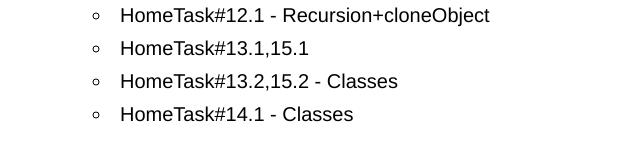
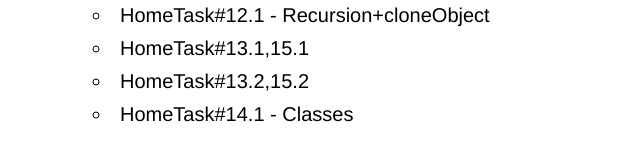
Before and after one commit to BloshkoMP/FD2_Hosting, a plain HTML site: page public/index.html in a window 1280 px wide. Shown: the part 467-628 px from the top of the page, 282-922 px from the left. Drawn offline with Linux system fonts and the light colour scheme.

Commit message:
update links 13.2,15.2

```diff
--- a/public/index.html
+++ b/public/index.html
@@ -93,7 +93,7 @@
 				</li>
 				<li>
 					<a target="blank" href="https://stackblitz.com/github/BloshkoMP/FD2_course/tree/master/13.2,15.2"
-						>HomeTask#13.2,15.2 - Classes
+						>HomeTask#13.2,15.2
 					</a>
 				</li>
 				<li>
```
